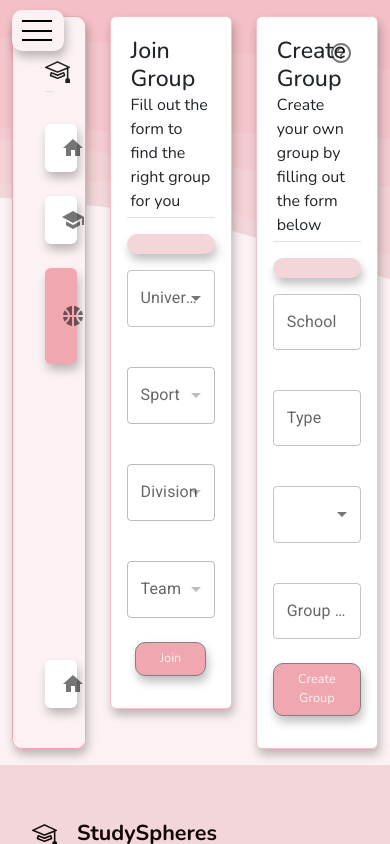
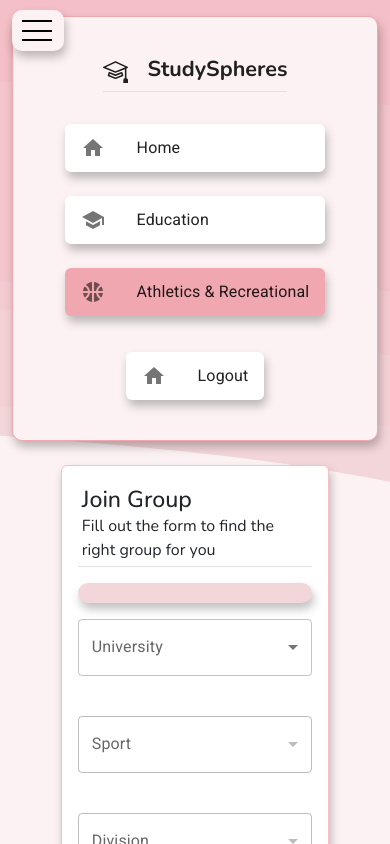
Before and after one commit to guycdev/ClassCircles, a React (Vite) app in the folder frontend/: page /dashboard/Recreation in a window 390 px wide. Shown: the top 844 px of the page. Built offline with nearby package versions, Linux system fonts and the light colour scheme.

Commit message:
added responsivness to dashboard

```diff
--- a/frontend/src/layouts/DashboardLayout.jsx
+++ b/frontend/src/layouts/DashboardLayout.jsx
@@ -5,7 +5,7 @@ import DashboardNav from "../templates/dash/DashboardNav";
 export default function DashboardLayout() {
   return (
     <section className="container my-3 p-0">
-      <div className="row justify-content-between">
+      <div className="row justify-content-center flex-xl-row flex-column gap-4 gap-xl-0">
         <DashboardNav />
         <Outlet />
       </div>
--- a/frontend/src/pages/Dash/Education/CreateForm.jsx
+++ b/frontend/src/pages/Dash/Education/CreateForm.jsx
@@ -40,7 +40,7 @@ export default function CreateForm(props) {
 
   return (
     <motion.div
-      className="col-6"
+      className="col-xxl-6 col-12"
       initial={{
         opacity: 0,
         x: 1250,
--- a/frontend/src/pages/Dash/Education/Education.jsx
+++ b/frontend/src/pages/Dash/Education/Education.jsx
@@ -4,8 +4,8 @@ import CreateForm from "./CreateForm";
 
 export default function Join() {
   return (
-    <div className="col-9 container m-0">
-      <div className="row">
+    <div className="col-9 container ">
+      <div className="row gap-4 gap-xxl-0 ">
         <JoinForm
           title="Join Group"
           subheading="Fill out the form to find the right group for you"
--- a/frontend/src/pages/Dash/Education/JoinForm.jsx
+++ b/frontend/src/pages/Dash/Education/JoinForm.jsx
@@ -103,7 +103,7 @@ export default function JoinForm(props) {
 
   return (
     <motion.div
-      className="col-6"
+      className="col-xxl-6 col-12"
       initial={{
         opacity: 0,
         x: 1250,
--- a/frontend/src/pages/Dash/Home/DashboardCards.jsx
+++ b/frontend/src/pages/Dash/Home/DashboardCards.jsx
@@ -7,7 +7,9 @@ import hobbies from "../../../assets/dash/hobbie.jpg";
 
 export default function DashboardCards() {
   return (
-    <div className={`col-12 d-flex justify-content-between ${styles.cards}`}>
+    <div
+      className={`col-7 col-lg-12 d-flex justify-content-between flex-column flex-lg-row gap-4 gap-lg-0 ${styles.cards}`}
+    >
       <HeroImage
         img={sports}
         heading="Athletic Groups"
--- a/frontend/src/pages/Dash/Home/DashboardHome.jsx
+++ b/frontend/src/pages/Dash/Home/DashboardHome.jsx
@@ -7,13 +7,13 @@ import { motion } from "framer-motion";
 export default function DashboardHome() {
   return (
     <div
-      className={`col-9 container d-flex flex-column justify-content-between m-0 ${styles.scrollbar}`}
+      className={`col-xl-9 col-12 container d-flex flex-column justify-content-between m-0 ${styles.scrollbar}`}
     >
-      <div className="row gap-1 mb-3">
+      <div className="row gap-1 mb-3  justify-content-center">
         <DashboardCards />
       </div>
       <motion.div
-        className="row mt-3"
+        className="row mt-3 "
         initial={{
           y: 1500,
           opacity: 0,
--- a/frontend/src/pages/Dash/Home/DashboardHome.module.css
+++ b/frontend/src/pages/Dash/Home/DashboardHome.module.css
@@ -89,3 +89,7 @@
 .active {
   cursor: not-allowed;
 }
+
+.cards > div {
+  align-items: center;
+}
--- a/frontend/src/pages/Dash/Home/DashboardTeams.jsx
+++ b/frontend/src/pages/Dash/Home/DashboardTeams.jsx
@@ -4,9 +4,9 @@ import Profile from "./Profile";
 
 export default function DashboardTeams() {
   return (
-    <div className="col-12">
+    <div className="col-12 ">
       <div className="container">
-        <div className="row justify-content-between gap-1">
+        <div className="row justify-content-between gap-lg-1 gap-4">
           <Profile />
           <Teams />
         </div>
--- a/frontend/src/pages/Dash/Recreational/CreateForm.jsx
+++ b/frontend/src/pages/Dash/Recreational/CreateForm.jsx
@@ -47,7 +47,7 @@ export default function CreateForm(props) {
 
   return (
     <motion.div
-      className="col-6"
+      className="col-xxl-6 col-12"
       initial={{
         opacity: 0,
         x: 1250,
--- a/frontend/src/pages/Dash/Recreational/JoinForm.jsx
+++ b/frontend/src/pages/Dash/Recreational/JoinForm.jsx
@@ -55,7 +55,7 @@ export default function JoinForm(props) {
 
   return (
     <motion.div
-      className="col-6"
+      className="col-xxl-6 col-12"
       initial={{
         opacity: 0,
         x: 1250,
--- a/frontend/src/pages/Dash/Recreational/Reacration.jsx
+++ b/frontend/src/pages/Dash/Recreational/Reacration.jsx
@@ -4,8 +4,8 @@ import CreateForm from "./CreateForm";
 
 export default function Recreation() {
   return (
-    <div className="col-9 container m-0">
-      <div className="row">
+    <div className="col-9 container ">
+      <div className="row gap-4 gap-xxl-0 justify-content-center">
         <JoinForm
           title="Join Group"
           subheading="Fill out the form to find the right group for you"
--- a/frontend/src/templates/dash/DashboardNav.jsx
+++ b/frontend/src/templates/dash/DashboardNav.jsx
@@ -26,14 +26,14 @@ export default function DashboardNav() {
           duration: 0.7,
         },
       }}
-      className="col-3"
+      className="col-12 col-xl-3"
     >
       <Drawer variant="permanent" className={styles.navWrapper}>
-        <div className="d-flex gap-4 flex-column">
+        <div className="d-flex gap-4 flex-column justify-content-center align-items-center">
           <div id="logo-container" className="py-2 border-bottom">
             <Logo />
           </div>
-          <List className="d-flex flex-column gap-4">
+          <List className="d-flex flex-xl-column gap-4 flex-md-row flex-column">
             <NavLink
               to=""
               className={({ isActive }) => {
@@ -76,7 +76,7 @@ export default function DashboardNav() {
             </NavLink>
           </List>
         </div>
-        <List className="d-flex flex-column gap-4">
+        <List className="d-flex flex-column justify-content-center align-items-center">
           <NavLink to="..">
             <ListItem className={`${styles.dashboardNavItem} rounded`}>
               <ListItemIcon>
```
